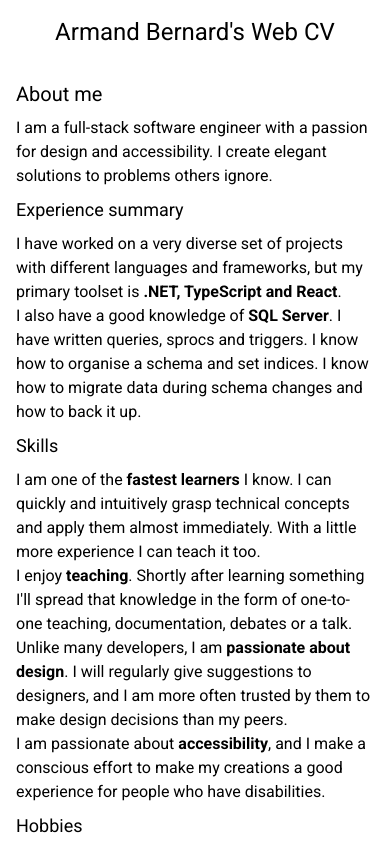
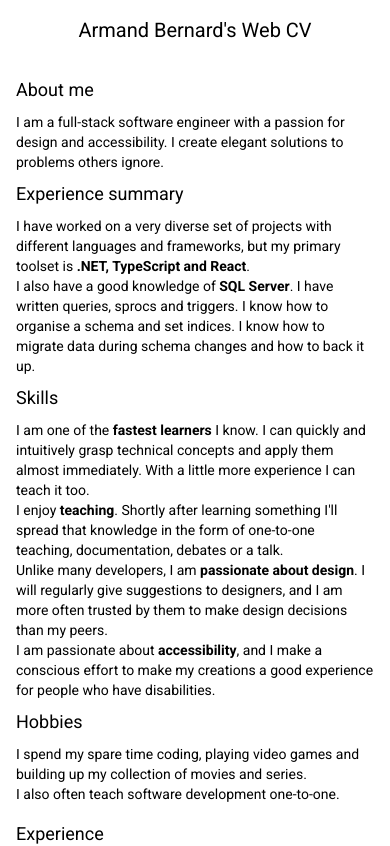
Before and after one commit to ArmandBernard/WebCV, a React (Vite) app: page / in a window 390 px wide. Shown: the top 846 px of the page. Built offline with nearby package versions, Linux system fonts and the light colour scheme.

Commit message:
shrink text for mobile

```diff
--- a/src/index.css
+++ b/src/index.css
@@ -5,9 +5,11 @@
 @layer base {
   h1 {
     @apply text-2xl;
+    @apply max-sm:text-xl;
   }
   h2 {
     @apply text-xl;
+    @apply max-sm:text-lg;
   }
   a {
     @apply text-blue-400;
@@ -21,6 +23,7 @@
 
   body {
     @apply dark:bg-neutral-800 dark:text-white;
+    @apply max-sm:text-sm;
   }
 }
 
```
